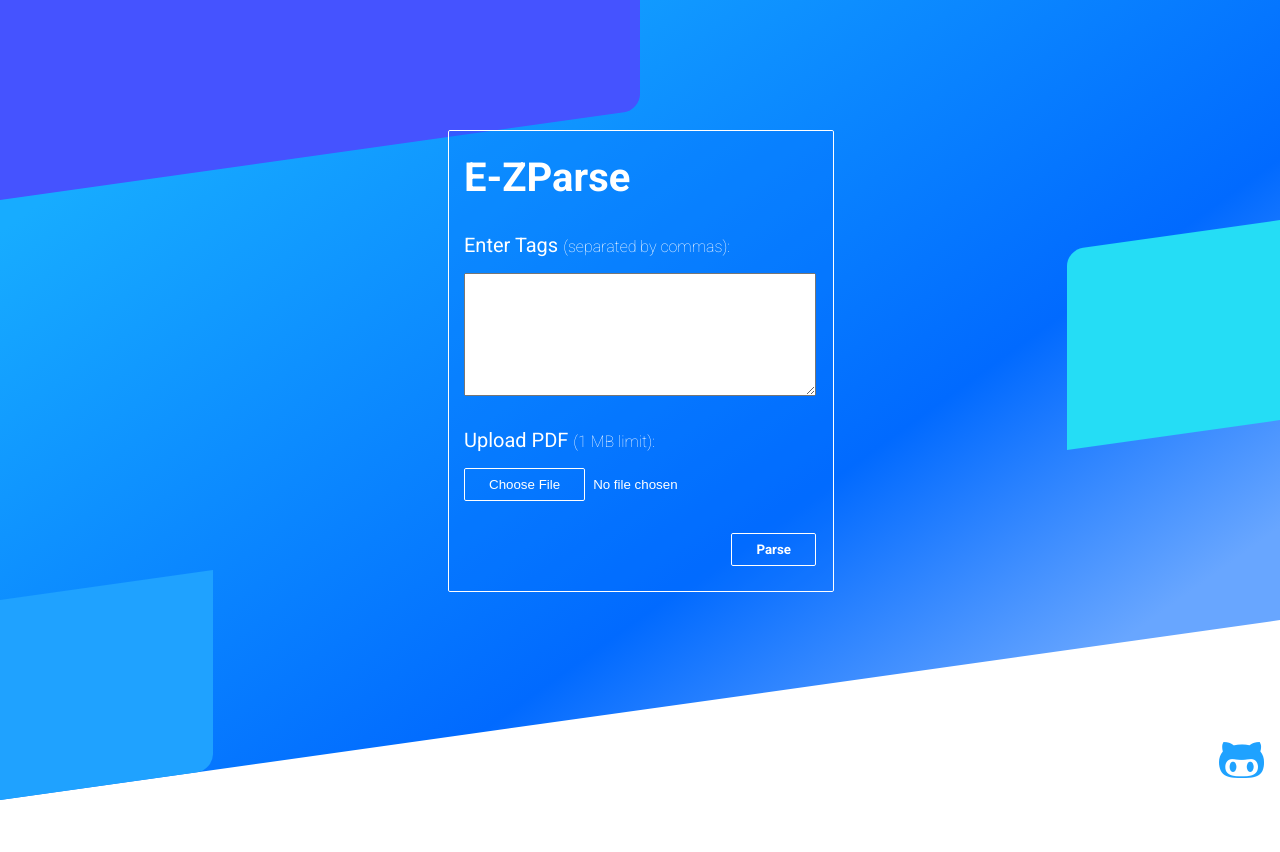
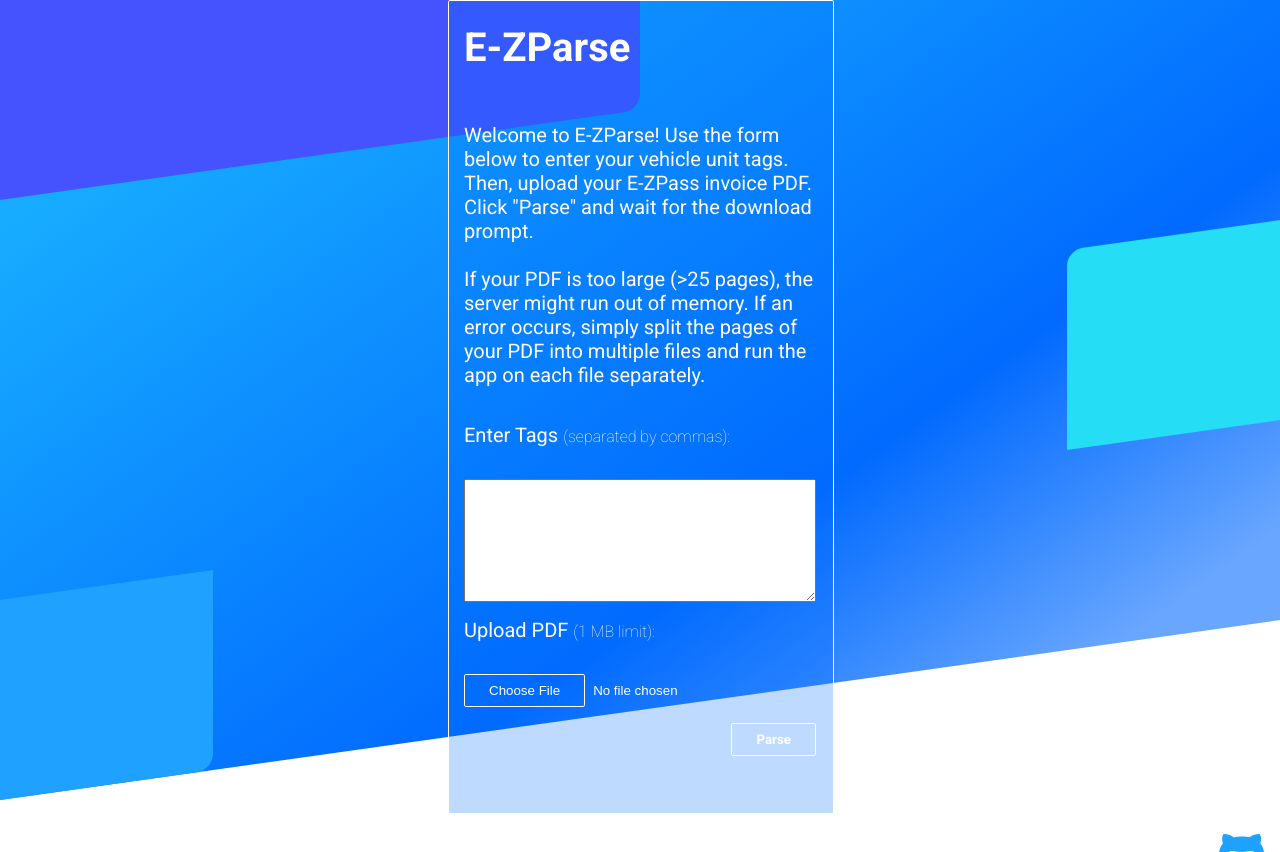
Before and after one commit to shah-a/int1.3-e-zparse, a Flask app: page / in a window 1280 px wide. Shown: the top 852 px of the page. Before the commit the page ends 800 px from the top, so only its background shows below. Run offline with Flask 2, Linux system fonts and the light colour scheme; some libraries are stand-ins or nearby versions.

Commit message:
[Added] instructions

```diff
--- a/templates/index.html
+++ b/templates/index.html
@@ -21,6 +21,10 @@
   <main class="content">
     <form method="POST" enctype=multipart/form-data class="form">
       <h1>E-ZParse</h1>
+      <p>Welcome to E-ZParse! Use the form below to enter your vehicle unit tags. Then, upload your E-ZPass invoice PDF.
+        Click "Parse" and wait for the download prompt.<br><br>If your PDF is too large (>25 pages), the server might run
+        out of memory. If an error occurs, simply split the pages of your PDF into multiple files and run the app on
+        each file separately.</p>
       <label for="tags">Enter Tags <span class="info">(separated by commas):</span></label>
       <textarea name="tags" id="tags" rows="7"></textarea>
       <label for="pdf">Upload PDF <span class="info">(1 MB limit):</span></label>
```
